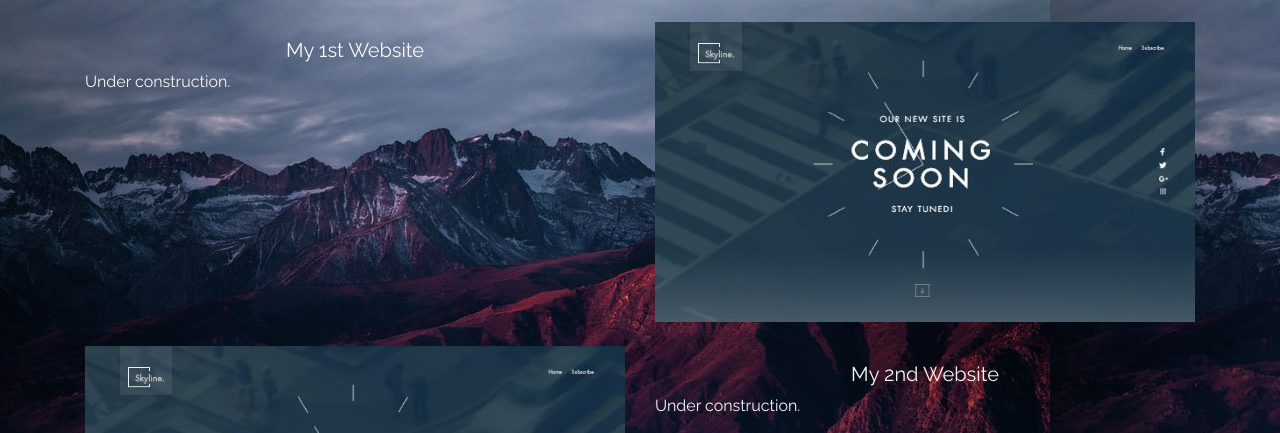
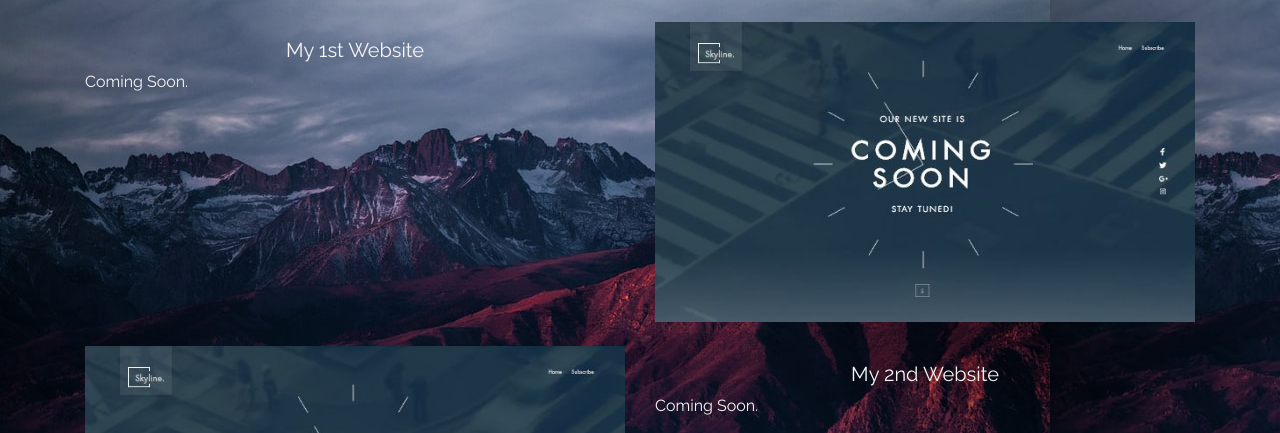
Before and after one commit to renzovdd/portfolio-vergeldedios, a plain HTML site: page index.html in a window 1280 px wide. Shown: the part 519-952 px from the top of the page. Drawn offline with nearby package versions, Linux system fonts and the light colour scheme.

Commit message:
includes commit for github

```diff
--- a/index.html
+++ b/index.html
@@ -70,7 +70,7 @@
 			<div class="col-md-6 order-2 order-md-1">
 				<h5 class="text-center pt-3"> My 1st Website</h5>
 				<p class="text-justify">
-					Under construction.
+					Coming Soon.
 				</p>
 			</div>
 			<div class="col-md-6 order-1 order-md-2">
@@ -85,7 +85,7 @@
 			<div class="col-md-6 order-2">
 				<h5 class="text-center pt-3"> My 2nd Website</h5>
 				<p class="text-justify">
-					Under construction.
+					Coming Soon.
 				</p>
 			</div>
 			<div class="col-md-6 order-1">
```
